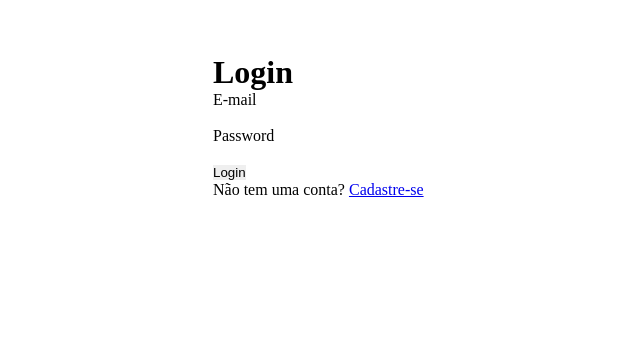
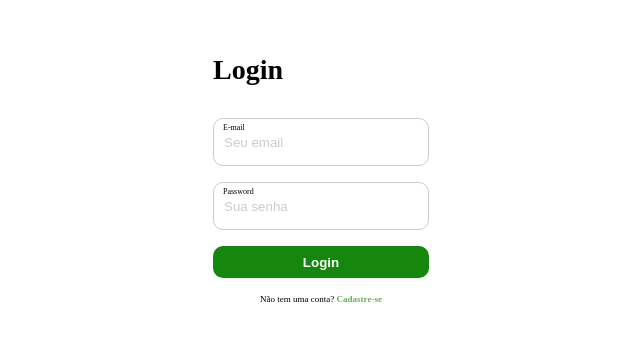
Before and after one commit to constThiagoSilva/todo-app, a React (Vite) app: page / in a window 1280 px wide. Shown: the part 126-466 px from the top of the page, without its empty margins (319-959 px from the left). Built offline with nearby package versions, Linux system fonts and the light colour scheme.

Commit message:
feat: add style to login screen

```diff
--- a/src/components/Input/styles.ts
+++ b/src/components/Input/styles.ts
@@ -2,9 +2,9 @@ import styled from "styled-components";
 
 export const Container = styled.input`
     width: 100%;
-    height: 2.5rem;
+    height: 3rem;
 
-    padding: 10px;
+    padding: 20px 10px;
 
     border: 1px solid #ccc;
     border-radius: 10px;
--- a/src/pages/Auth/Login/index.tsx
+++ b/src/pages/Auth/Login/index.tsx
@@ -1,24 +1,29 @@
+import React, { useState } from "react";
+import { Button } from "../../../components/Button";
 import { Input } from "../../../components/Input";
 import { Container, Content, FormContainer } from "./styles";
 
 export const LoginPage = () => {
+    const [email, setEmail] = useState('');
+    const [password, setPassword] = useState('');
+
   return (
     <Container>
       <Content>
         <h1>Login</h1>
         <FormContainer>
             <fieldset>
-                <div className="form-container">
+                <div className="input-container">
                     <label htmlFor="email">E-mail</label>
-                    <input type='email' name="email" id="email" />
+                    <Input value={email} pleceholder='Seu email' onChangeText={(event) => setEmail(event.target.value)} type='email' name="email" id="email" />
                 </div>
-                <div className="form-container">
+                <div className="input-container">
                     <label htmlFor="password">Password</label>
-                    <input type="password" name="password" id="password" />
+                    <Input value={password} pleceholder='Sua senha' onChangeText={(event) => setPassword(event.target.value)} type='password' name="password" id="password" />
                 </div>
-                <input type="submit" value="Login" />
+                <Button title="Login" onCLick={(event) => console.log(event)}/>
             </fieldset>
-            <span>Não tem uma conta? <a href="#">Cadastre-se</a></span>
+            <span><p>Não tem uma conta? <a href="#">Cadastre-se</a></p></span>
         </FormContainer>
       </Content>
     </Container>
--- a/src/pages/Auth/Login/styles.ts
+++ b/src/pages/Auth/Login/styles.ts
@@ -14,8 +14,53 @@ export const Content = styled.div`
     height: 60%;
 
     padding: 20px;
+
+    h1 {
+        margin-bottom: 2rem;
+
+        font-size: 1.75rem;
+    }
 `
 
 export const FormContainer = styled.form`
+    width: 100%;
 
+    flex: 1;
+
+    .input-container {
+        width: 100%;
+
+        margin-bottom: 1rem;
+
+        position: relative;
+
+        label {
+            position: absolute;
+
+            font-size: .5rem;
+            font-weight: lighter;
+
+            padding: 5px 0px;
+            margin-left: 10px;
+        }
+    }
+    span {
+        display: flex;
+        justify-content: center;
+        align-items: center;
+
+        margin-top: 1rem;
+
+        font-size: xx-small;
+
+        a {
+            text-decoration: none;
+            font-weight: bold;
+            color: #6eaa5e;
+
+            :hover {
+                filter: brightness(0.9);
+            }
+        }
+    }
 `
```
